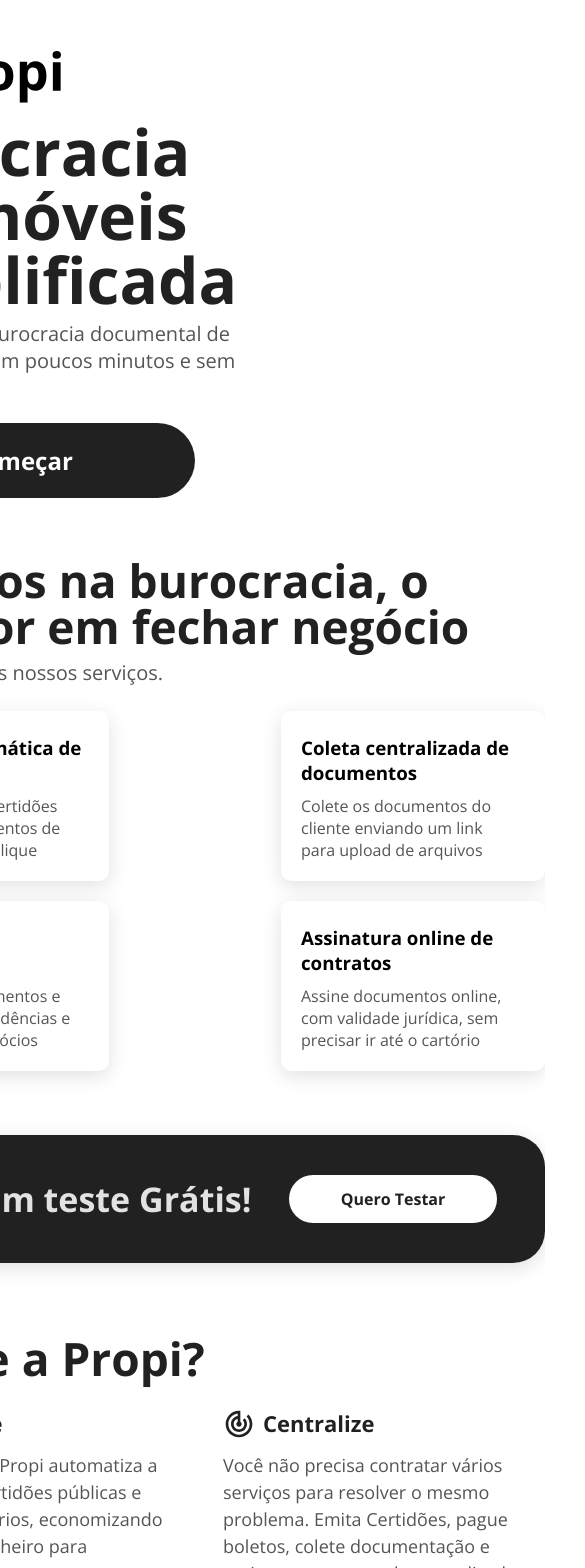
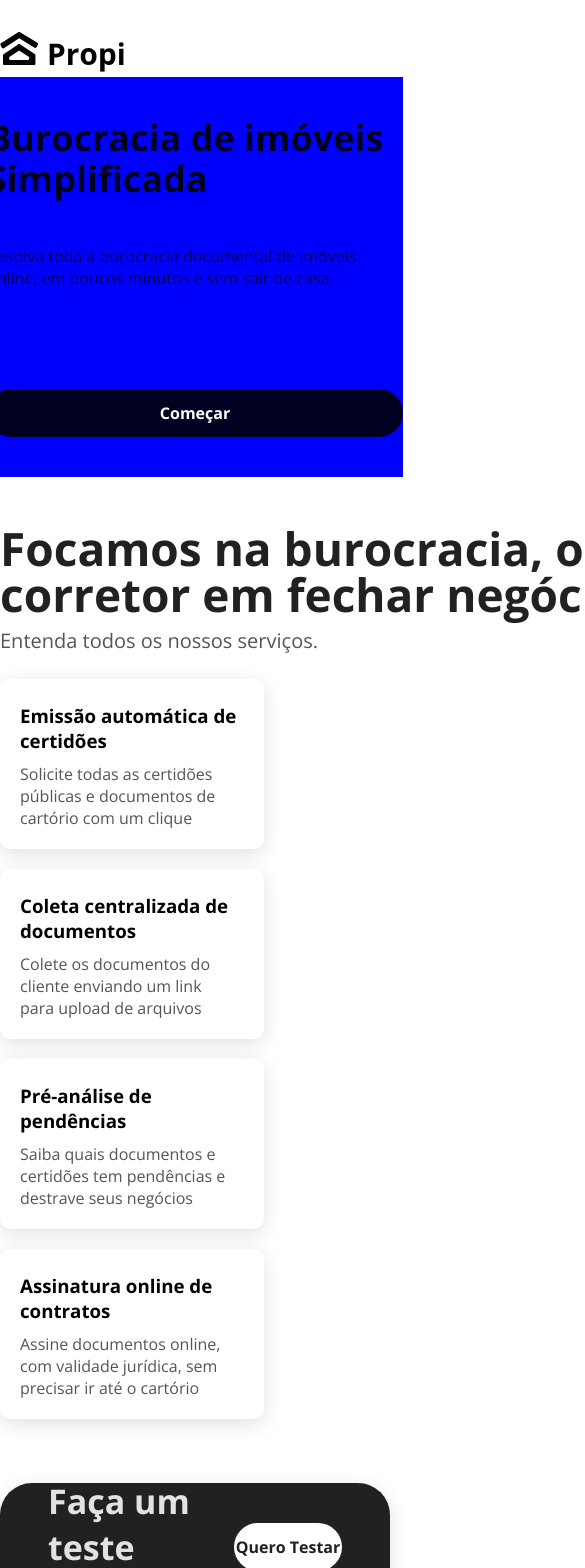
Before and after one commit to JBezerra/propi-landing-page, a Next.js app: page / in a window 390 px wide. Shown: the top 1568 px of the page, 585 px wide, since content can reach past the window. Built offline with nearby package versions, Linux system fonts and the light colour scheme.

Commit message:
feat(WIP-responsive-design): responsive design fot width 425px

```diff
--- a/styles/Landing.module.css
+++ b/styles/Landing.module.css
@@ -599,8 +599,6 @@
     .welcomeTextContainer {
         height: 400px;
     }
-    .welcomeTextContainer h1 {}
-    .welcomeTextContainer p {}
     .welcomeHeroContainer img {
         display: none;
     }
@@ -632,3 +630,65 @@
         line-height: 20px;
     }
 }
+
+@media(max-width:425px) {
+    #landingContainer {
+        /* height: 100vh; */
+        width: 100vw;
+        /* background: red; */
+    }
+    .topContainer img {
+        width: 124px;
+        height: 40px;
+    }
+    .welcomeContainer {
+
+
+    }
+    .welcomeTextContainer {
+        background: blue;
+    }
+    .welcomeTitleContainer h1 {
+        font-size: 36px;
+        line-height: 41px;
+        height: 128px;
+    }
+    .welcomeTitleContainer p {
+        font-size: 16px;
+        line-height: 22px;
+        height: 64px;
+    }
+    .welcomeTextContainer button {
+        height: 48px;
+        width: 100%;
+        font-size: 16px;
+        line-height: 33px;
+    }
+    .featureItemsContainer {
+        grid-template-rows: 1fr 1fr 1fr 1fr;
+        grid-template-columns: 1fr;
+        grid-template-areas: "feature_01" "feature_02" "feature_03" "feature_04";
+    }
+    .testDriveContainer h1 {
+        font: 800 34px Open Sans;
+    }
+    .marketValueItemsContainer {
+        display: grid;
+        grid-template-rows: 1fr 1fr 1fr;
+        grid-template-columns: 1fr;
+        grid-template-areas: "item_01 item_02" "item_03 item_04" "item_05 item_06";
+    }
+    .howItWorksItemsContainer {
+        transform: scale(0.6);
+    }
+    .plansItemsContainer {
+        grid-template-rows: 1fr;
+        grid-template-columns: 1fr;
+        grid-template-areas: "item_01 item_02" "item_03 .";
+        row-gap: 25px
+    }
+    .footerDescriptionContainer p {
+        font-size: 12px;
+        line-height: 20px;
+    }
+}
--- a/styles/globals.css
+++ b/styles/globals.css
@@ -36,3 +36,10 @@
     width: 90vw;
   }
 }
+
+@media(max-width:425px) {
+  .container {
+    width: 80vw;
+    min-width: 300px;
+  }
+}
```
